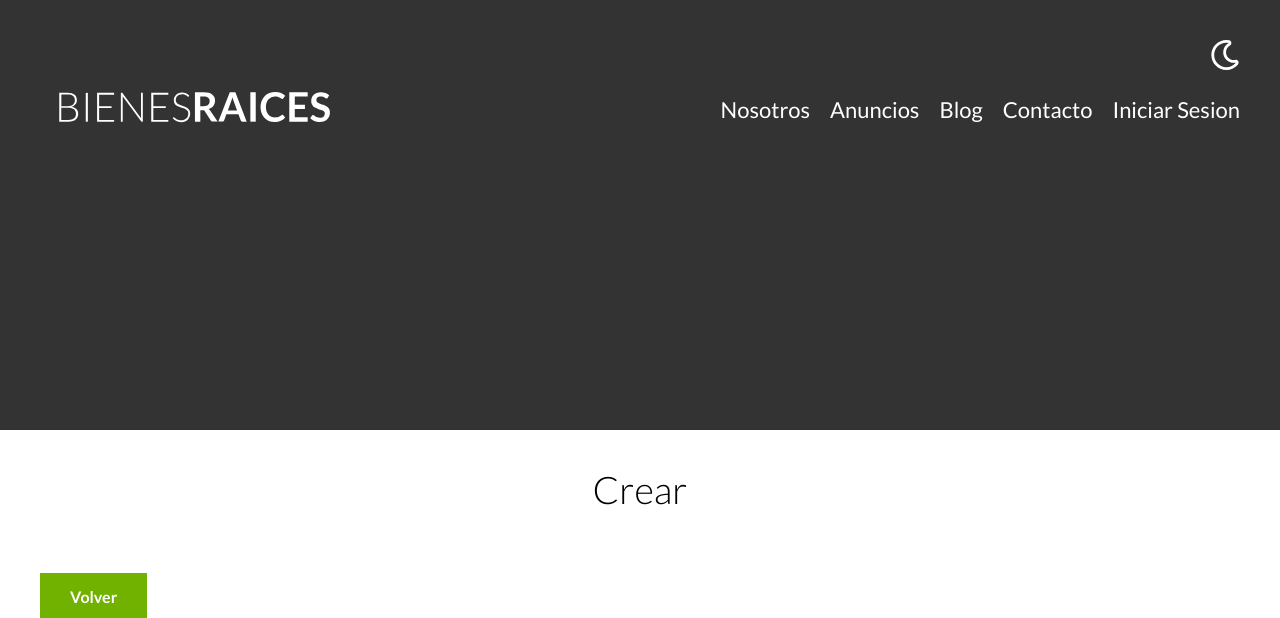
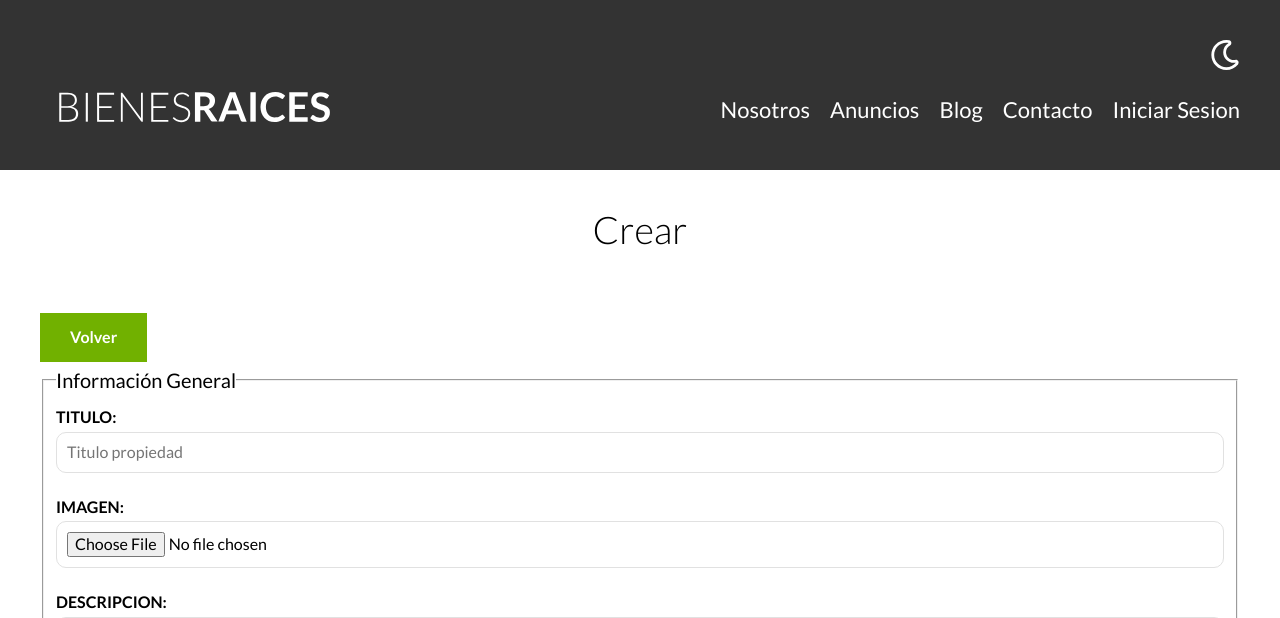
Before and after one commit to WILLIAMS-PROGRAMMER/BienesRaices_Proyecto, a PHP site: template views/blogs/crear.php in a window 1280 px wide. Shown: the top 618 px of the page. Run offline with PHP 8.4, Linux system fonts and the light colour scheme; the template is opened without the code that fills it, so the values that code supplies are empty; style sheets or scripts are compiled from the project's sources.

Commit message:
Cambie a 4 el padding del header

```diff
--- a/src/scss/layout/_header.scss
+++ b/src/scss/layout/_header.scss
@@ -13,7 +13,7 @@
 .header
 {
     background-color: $grisOscuro;
-    padding: 1rem 0 30rem 0;
+    padding: 1rem 0 4rem 0;
 
     &.inicio
     {
```
